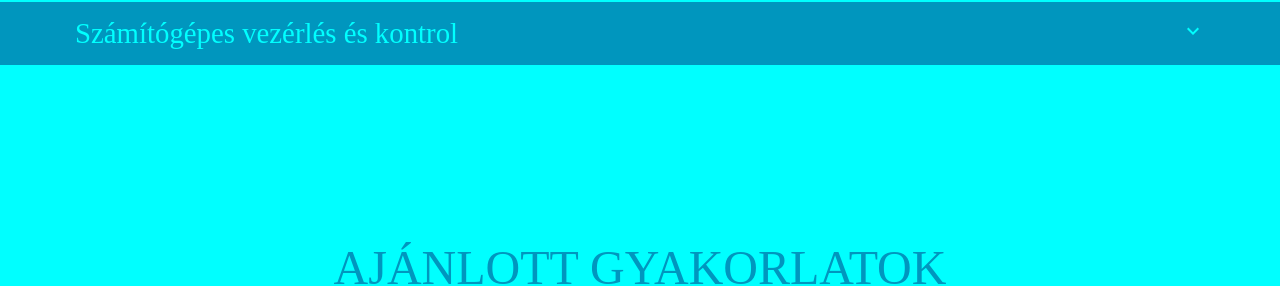
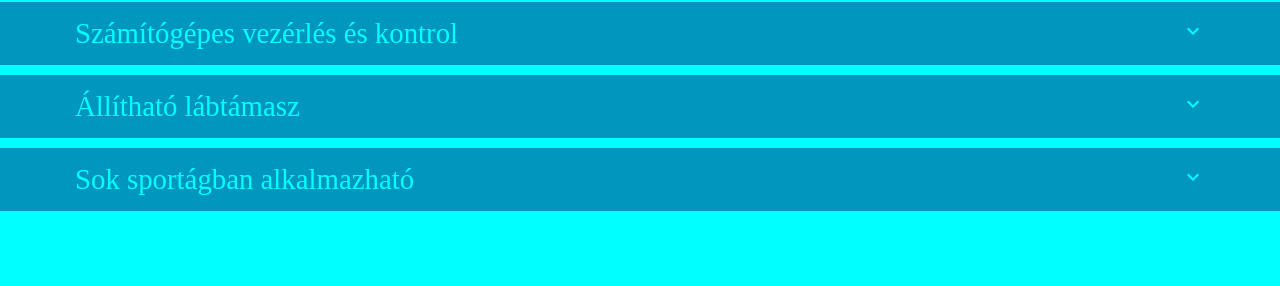
Before and after one commit to szeidl-balazs/nextgenfarmingweb, a React (Create React App) app in the folder frontend/: page / in a window 1280 px wide. Shown: the part 1829-2115 px from the top of the page. Built offline with nearby package versions, Linux system fonts and the light colour scheme.

Commit message:
New content added to specifications.

```diff
--- a/frontend/src/components/structure_components/Accordion.jsx
+++ b/frontend/src/components/structure_components/Accordion.jsx
@@ -46,7 +46,7 @@ const Accordion = (props) => {
       color: open ? "rgba(230, 240, 100, 1)" : "#00ffff"
     },
     config: {
-      duration: "1000"
+      duration: "500"
     }
   });
 
@@ -79,6 +79,8 @@ const Accordion = (props) => {
               <p className="accordion__content">{props.text6}</p>
               <p className="accordion__content">{props.text7}</p>
               <p className="accordion__content">{props.text8}</p>
+              <p className="accordion__content">{props.text9}</p>
+              <p className="accordion__content">{props.text10}</p>
             </div>
 
             <div className="specification-img-wrap">
--- a/frontend/src/components/structure_components/Specifications2.jsx
+++ b/frontend/src/components/structure_components/Specifications2.jsx
@@ -39,12 +39,35 @@ const Specifications2 = () => {
               text1="Az erősítő gép számítógépes vezérléssel és kézi vezérléssel egyaránt működtethető."
               text2="A beépített számítógéppel vezérelhető a pad dőlésszögének állítása, mely a terhelés mértékét szabályozza. A beállítástól függően a számítógép automatikusan emeli, vagy süllyeszti a padot."
               text3="A számítógépes vezérléssel a gyakorlat ismétlésszáma, időtartama és a pihenő idő is beállítható."
-              text4="A beállított programnak megfelelően a pihenő idő alatt változik a dőlésszög"
+              text4="A beállított programnak megfelelően a pihenő idő alatt változik a dőlésszög."
               text5="A gépen szenzorok érzékelik, hogy a sportoló a feladatnak megfelelően teljesít-e. A kijelző csak azt a végrehajtást számolja, amelyiknél a megtett út a beállított értéknek megfelelt, vagyis az erő kifejtés az edző által meghatározott módon lett teljesítve."
               text6="A sportoló mellkasára rögzített szívfrekvencia mérő egység adatai megjelennek a gép kijelzőjén a leadott teljesítmény Wattban kifejezett értékeivel együtt."
               text7="A képernyőről leolvasható adatok a terhelés mértékéről azonnali információt adnak."
               text8="A kijelzőről leolvasható: a gyakorlat vagy pihenés során eltelt idő, az ismétlésszám, a sportoló által elvégzett teljesítmény Watt-ban, a szívfrekvencia (pulzus szám) - mellkas mérő használata esetén."
               img_id="pc-control"
+            />
+
+            <Accordion
+              title="Állítható lábtámasz"
+              text1="Az alsó támasz állítása lehetőséget biztosít a lábak aktív szakaszának út és időtartam növelésére, mindez manuálisan beállítható."
+              text2="Az alsó támasz a gyakorlat sorozatai után állitható."
+              text3="Fejlesztés alatt van a motorral fokozatmentesen állítható lábtámasz, melynek köszönhetően a gyakorlat szettjei között gyorsan lehet változtatni a lábtámasz szögét."
+              img_id="leg-support-img"
+            />
+
+            <Accordion
+              title="Sok sportágban alkalmazható"
+              text1="A Farkas Gym edző pad úszók részére lett kifejlesztve, de más sportágakban is hatékonyan alkalmazható:"
+              text2="Tenisz: láberő fejlesztés, robbanékonyság fokozás."
+              text3="Labdarúgás: felugrás fejelésekhez és a megindulásokhoz az elrugaszkodás fejlesztése."
+              text4="Kézilabda: felugrás átlövésekhet és a megindulásokhoz az elrugaszkodás fejlesztése."
+              text5="Kosárlabda: felugrás dobásokhoz és a megindulásokhoz az elrugaszkodás fejlesztése."
+              text6="Atlétika: elrugaszkodások fejlesztése ugrásokhoz, futószámokban a rajtok fejlesztése."
+              text7="Vízilabda: kitaposás fejlesztése."
+              text8="Síugrás: elrugaszkodás fejlesztése."
+              text9="Evezés: kar, váll, hátizomzat fejlesztése."
+              text10="stb."
+              img_id="multisport"
             />
 
 
```
